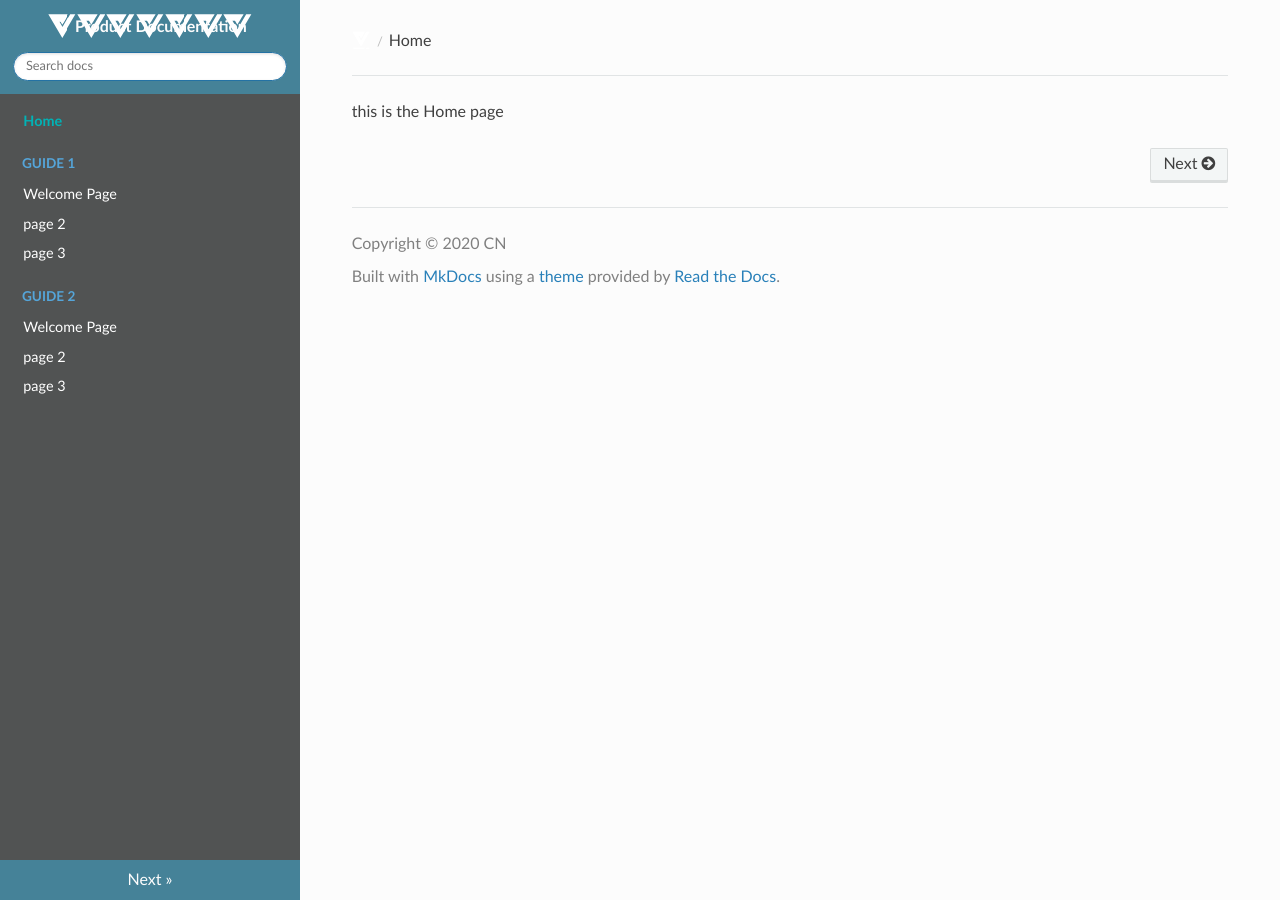
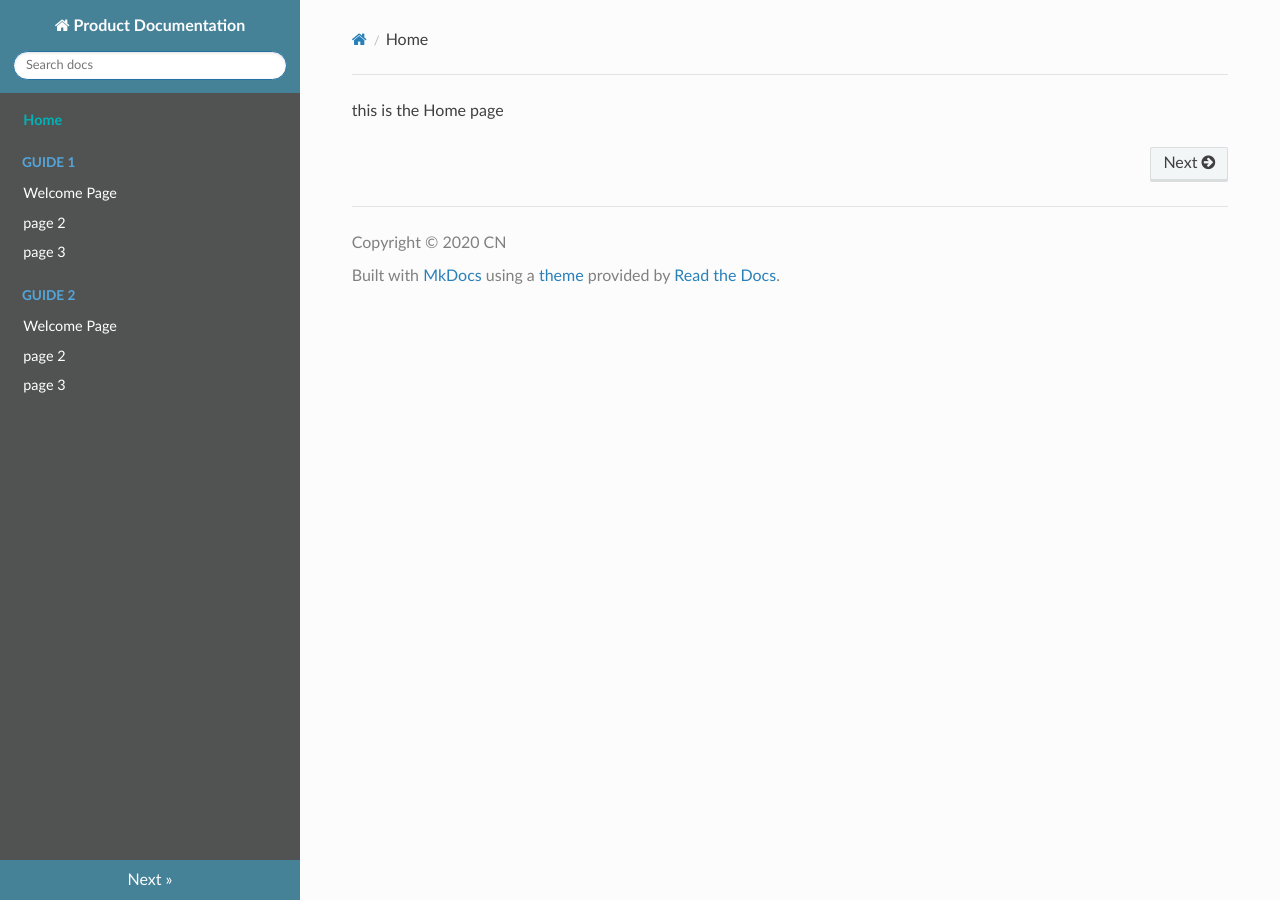
Before and after one commit to cnowocin/trainingstuff, an MkDocs documentation site: the page built from docs/index.md, in a window 1280 px wide. Built offline with MkDocs 1.6.1, drawn with Linux system fonts in a browser that asks for light colours; nearby versions of some CDN libraries; some web fonts are replaced.

Commit message:
Update extra.css

```diff
--- a/docs/css/extra.css
+++ b/docs/css/extra.css
@@ -81,33 +81,3 @@ th {
     max-width: 100%;
     margin: auto;
 }
-
-@font-face {
-  font-family: 'icomoon';
-  src:  url('fonts/icomoon.eot?k71y2f');
-  src:  url('fonts/icomoon.eot?k71y2f#iefix') format('embedded-opentype'),
-    url('fonts/icomoon.ttf?k71y2f') format('truetype'),
-    url('fonts/icomoon.woff?k71y2f') format('woff'),
-    url('fonts/icomoon.svg?k71y2f#icomoon') format('svg');
-  font-weight: normal;
-  font-style: normal;
-  font-display: block;
-}
-
-.fa-home:before, .icon-home:before {
-  content: "";
-  color: #fff;
-  font-family: 'icomoon' !important;
-  speak: none;
-  font-style: normal;
-  font-weight: normal;
-  font-variant: normal;
-  text-transform: none;
-  line-height: 1;
-  -webkit-font-smoothing: antialiased;
-  -moz-osx-font-smoothing: grayscale;
-}
-
-a.icon.icon-home {
-  background-image: url(/img/logo.svg);
-}
```
